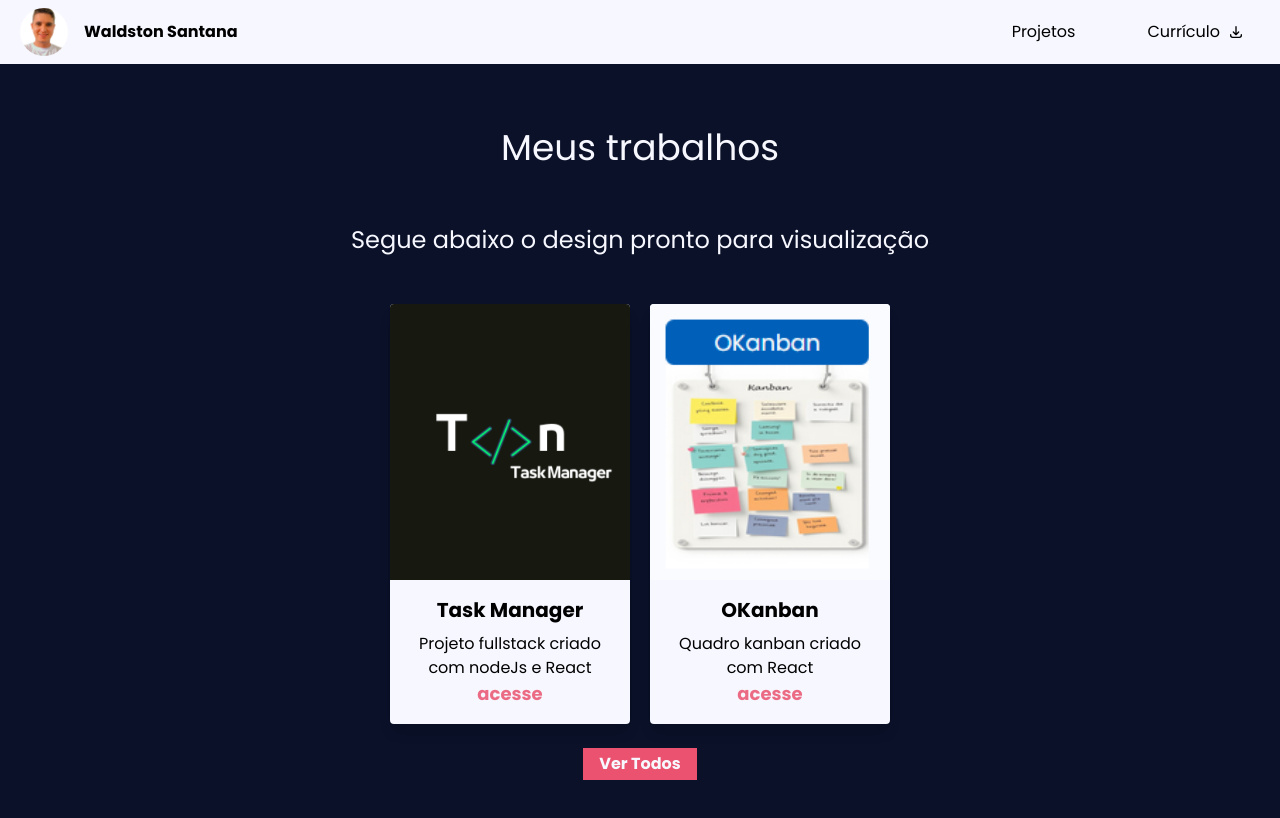
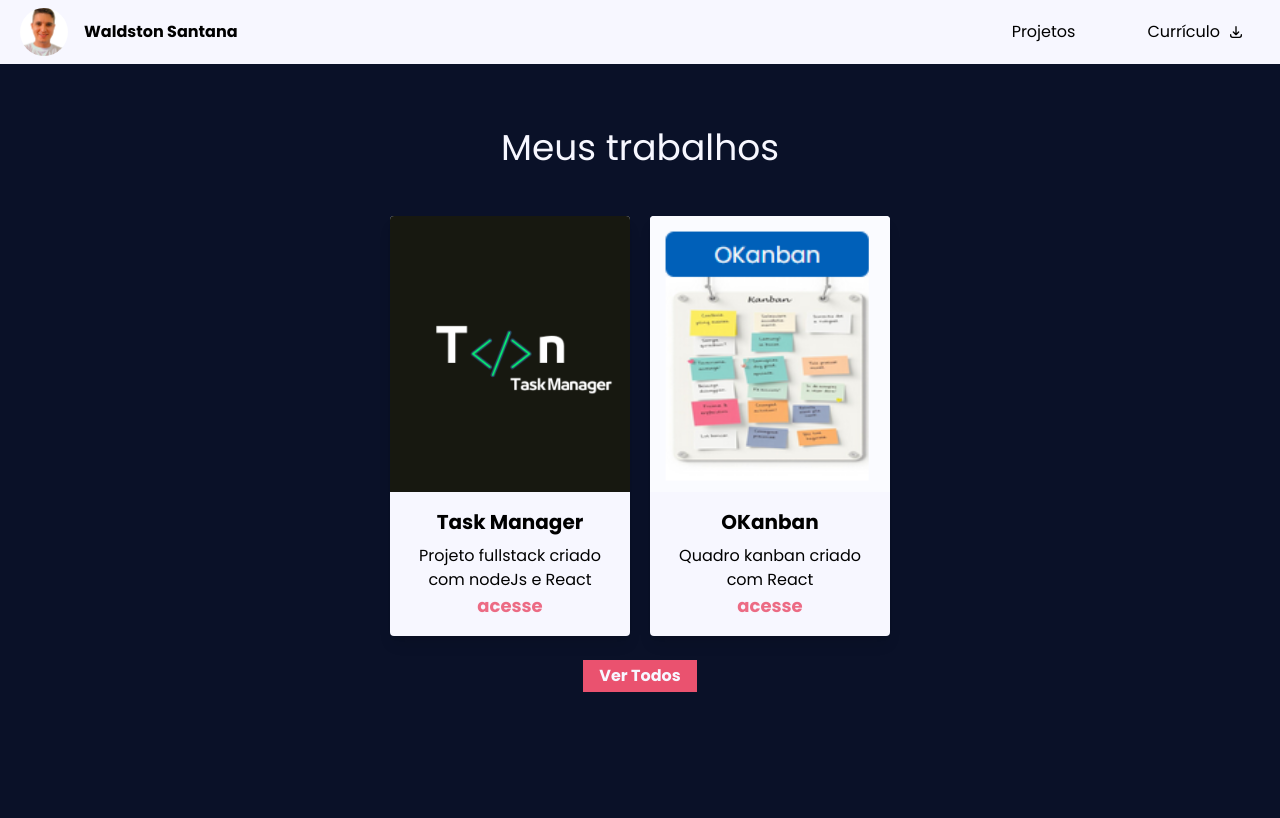
Before and after one commit to Waldst0n/my-portfolio, a React (Vite) app: page /projects in a window 1280 px wide. Shown: the top 818 px of the page. Built offline with nearby package versions, Linux system fonts and the light colour scheme.

Commit message:
refactor: refactor on Projects component

```diff
--- a/src/routes/Projects/Projects.jsx
+++ b/src/routes/Projects/Projects.jsx
@@ -13,10 +13,6 @@ const Projects = () => {
                     Meus trabalhos
                 </h1>
             </div>
-
-            <h1 className="text-tertiaryColor text-2xl mb-14 ">
-                Segue abaixo o design pronto para visualização
-            </h1>
 
             <div className=" grid grid-cols-1 md:grid-cols-2 lg:grid-cols-2 items-center justify-center gap-5 ">
                 <Card
```
